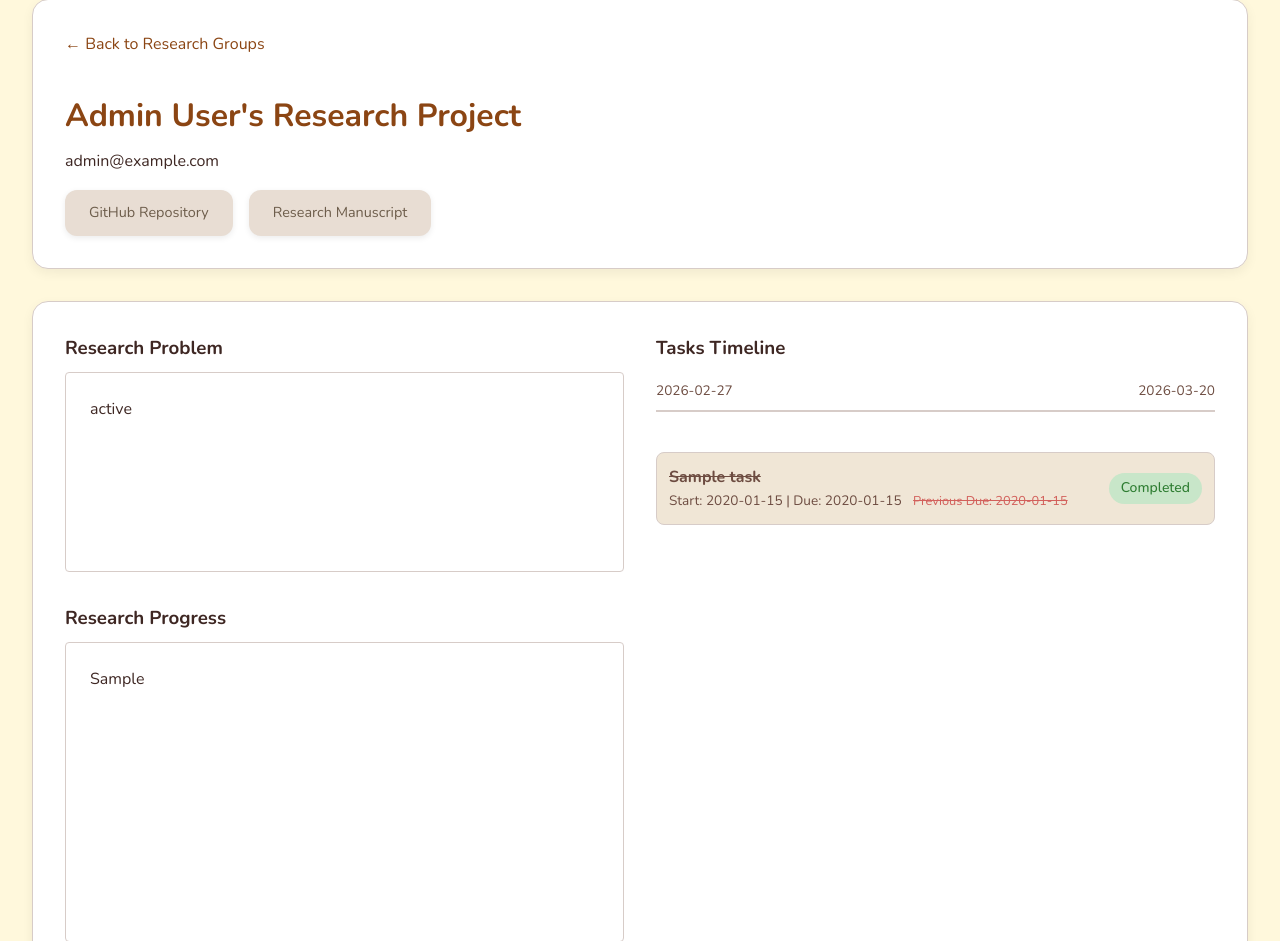
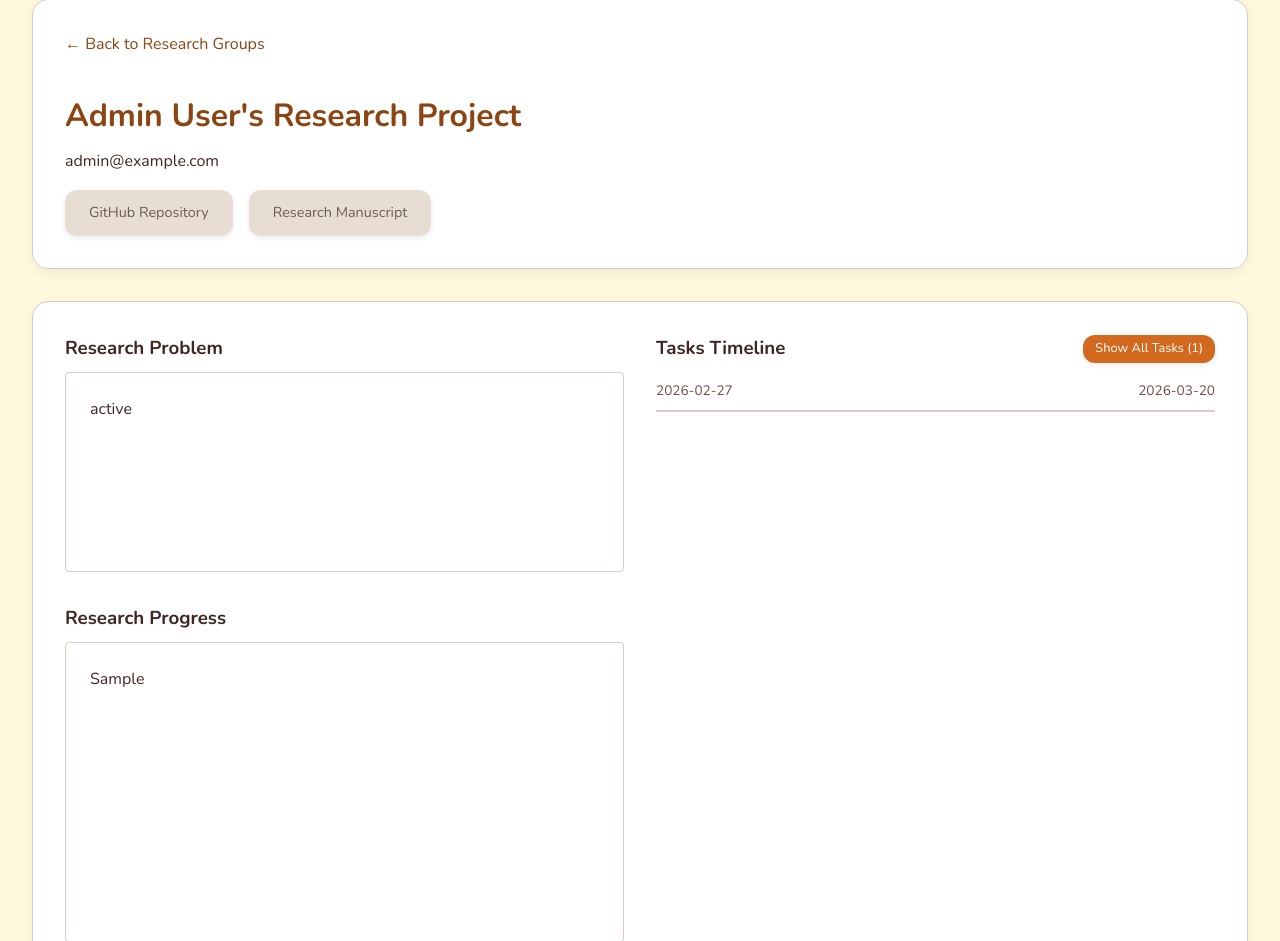
Before and after one commit to lokeshmohanty/labMan, a Flask app: page /members/1/research in a window 1280 px wide. Shown: the part 107-1048 px from the top of the page. Run offline with Flask 3, Linux system fonts and the light colour scheme; the visitor is signed in with stand-in values (Sample User, id 1); data comes from the database, SQL or seed files in the repository; tables that the repository leaves empty hold one stand-in row (values such as "Sample post").

Commit message:
feat: display tasks of current duration in members_research page

```diff
--- a/labman/templates/member_research.html
+++ b/labman/templates/member_research.html
@@ -70,7 +70,14 @@
 
         <!-- Tasks Timeline -->
         <div>
-            <h3 style="color: var(--text-primary); margin-bottom: 0.5rem;">Tasks Timeline</h3>
+            <div style="display: flex; justify-content: space-between; align-items: center; margin-bottom: 0.5rem;">
+                <h3 style="color: var(--text-primary); margin: 0;">Tasks Timeline</h3>
+                {% if plan.tasks %}
+                <button id="toggle-all-tasks" type="button" class="btn btn-secondary btn-sm"
+                    style="font-size: 0.8rem; padding: 0.25rem 0.75rem;" onclick="toggleAllTasks()">Show All
+                    Tasks</button>
+                {% endif %}
+            </div>
 
             {% if plan.tasks %}
 
@@ -120,9 +127,10 @@
         </div>
         {% endif %}
 
-        <ul style="list-style: none; padding: 0;">
+        <ul id="tasks-list" style="list-style: none; padding: 0;">
             {% for task in plan.tasks %}
-            <li
+            <li class="task-item" data-start-date="{{ task.start_date[:10] if task.start_date else '' }}"
+                data-due-date="{{ task.due_date[:10] if task.due_date else '' }}"
                 style="background-color: var(--bg-hover); padding: 0.75rem; border-radius: 8px; margin-bottom: 0.5rem; display: flex; justify-content: space-between; align-items: center; border: 1px solid var(--border-primary);">
                 <div>
                     <div
@@ -199,7 +207,65 @@
     if (viewerElement) {
         viewerElement.innerHTML = marked.parse(commentsText || '*No comments yet.*');
     }
+
+    // Filter tasks to current duration by default
+    filterTasksToCurrentDuration();
     });
+
+    // Task filtering
+    let showingAllTasks = false;
+    const DURATION_START = '{{ timeline_start }}';
+    const DURATION_END = '{{ timeline_end }}';
+
+    function isTaskInCurrentDuration(taskItem) {
+        const startDate = taskItem.dataset.startDate;
+        const dueDate = taskItem.dataset.dueDate;
+
+        // If task has no dates, show it by default
+        if (!startDate && !dueDate) return true;
+
+        // A task overlaps the current duration if:
+        // task_start <= duration_end AND task_due >= duration_start
+        const taskStart = startDate || dueDate;
+        const taskDue = dueDate || startDate;
+
+        return taskStart <= DURATION_END && taskDue >= DURATION_START;
+    }
+
+    function filterTasksToCurrentDuration() {
+        const tasks = document.querySelectorAll('.task-item');
+        if (!tasks.length) return;
+
+        let visibleCount = 0;
+        tasks.forEach(task => {
+            if (isTaskInCurrentDuration(task)) {
+                task.style.display = '';
+                visibleCount++;
+            } else {
+                task.style.display = 'none';
+            }
+        });
+
+        // Update button text with count info
+        const btn = document.getElementById('toggle-all-tasks');
+        if (btn) {
+            btn.textContent = `Show All Tasks (${tasks.length})`;
+        }
+    }
+
+    function toggleAllTasks() {
+        showingAllTasks = !showingAllTasks;
+        const tasks = document.querySelectorAll('.task-item');
+        const btn = document.getElementById('toggle-all-tasks');
+
+        if (showingAllTasks) {
+            tasks.forEach(task => { task.style.display = ''; });
+            if (btn) btn.textContent = 'Show Current Tasks';
+        } else {
+            filterTasksToCurrentDuration();
+            if (btn) btn.textContent = `Show All Tasks (${tasks.length})`;
+        }
+    }
 
     function toggleCommentsEdit() {
         document.getElementById('comments-viewer').style.display = 'none';
```
